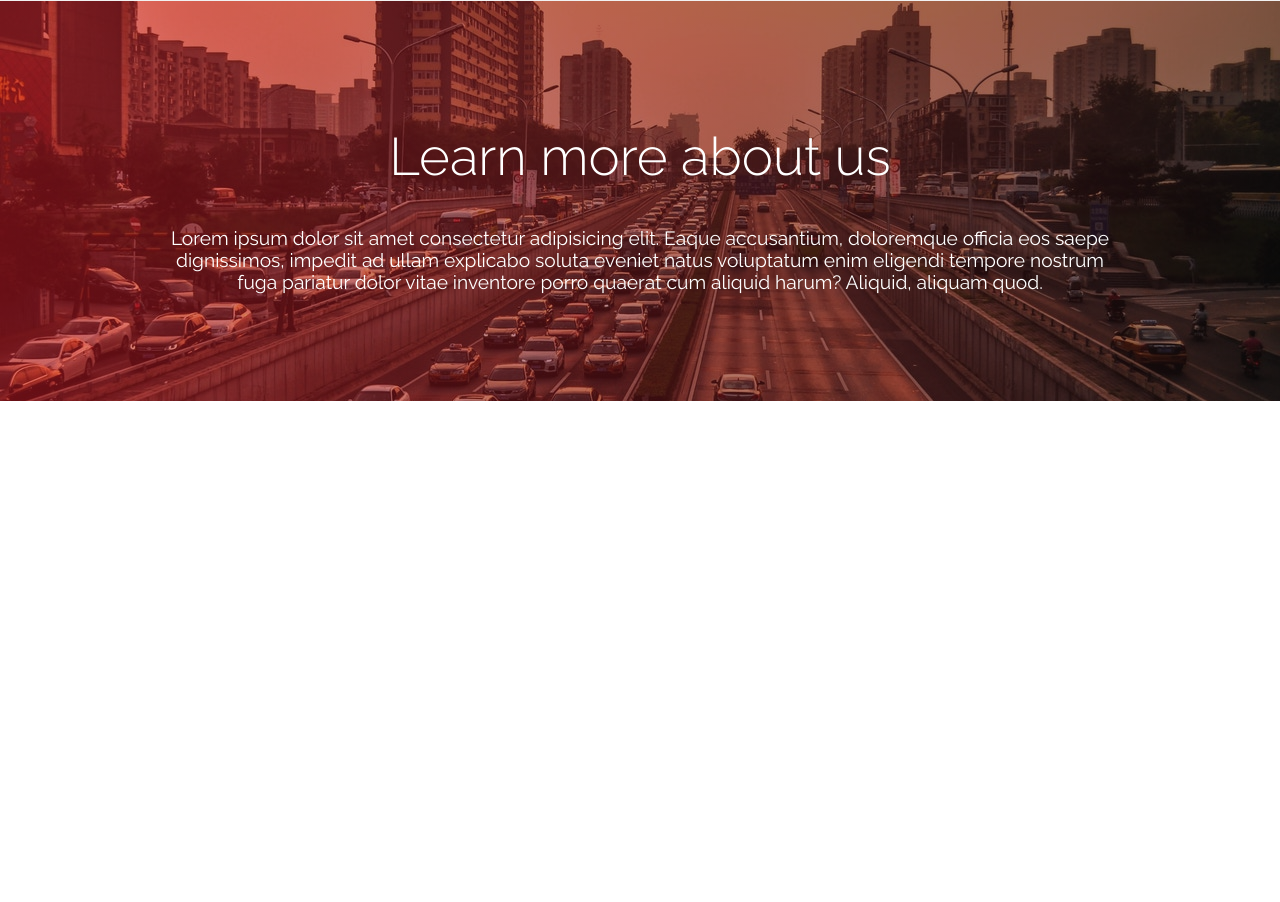
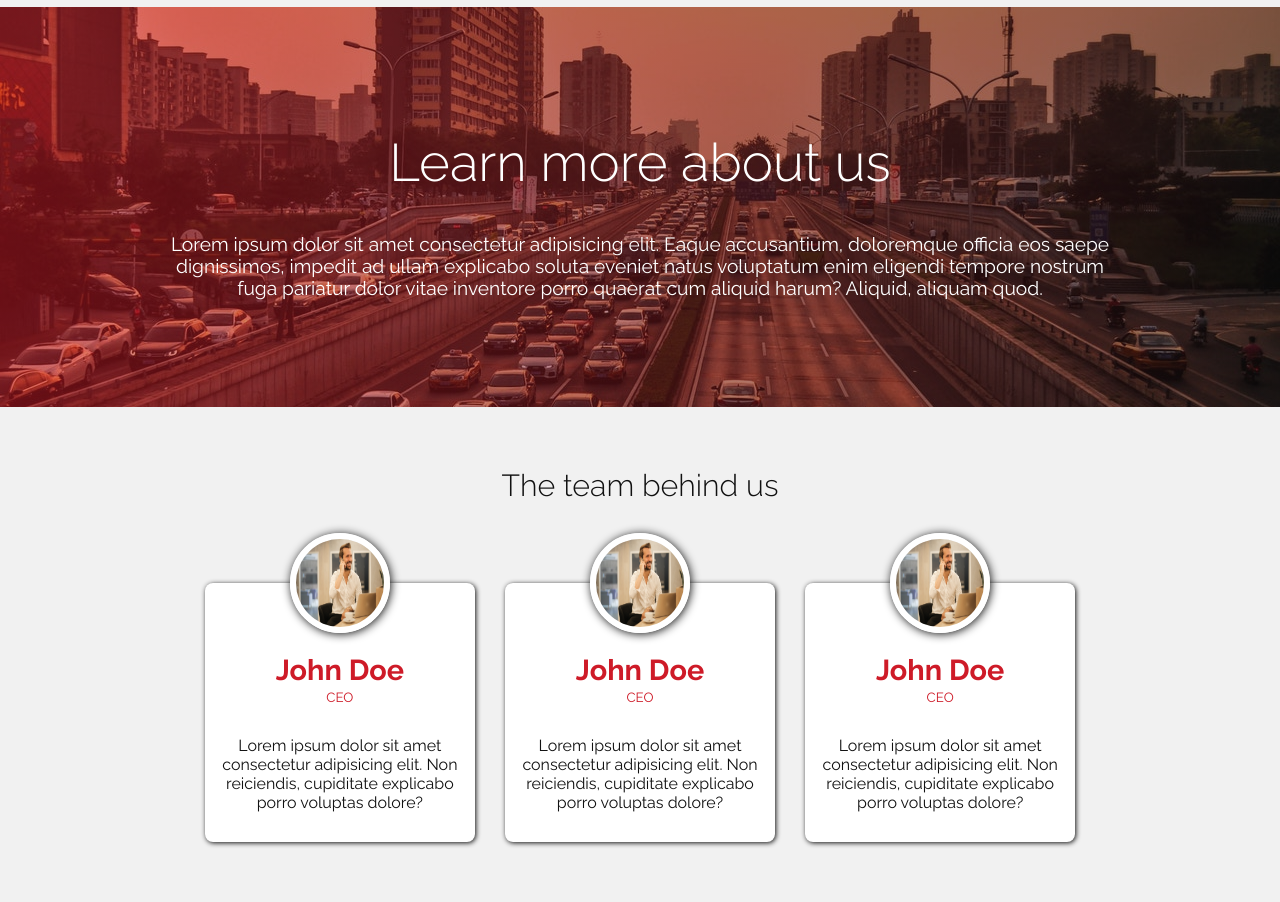
Before and after one commit to hunmarton/webfusion-theme, a plain HTML site: page index.html in a window 1280 px wide. Shown: the part 1559-2461 px from the top of the page. Before the commit the page ends 1960 px from the top, so only its background shows below. Drawn offline with Linux system fonts and the light colour scheme.

Commit message:
Team section

```diff
--- a/index.html
+++ b/index.html
@@ -25,6 +25,7 @@
     </header>
     <!--Tehnologies-->
     <section class="technologies">
+      <h2>Technologies we use</h2>
       <div class="container">
         <article>
           <i class="fab fa-html5"></i>
@@ -58,11 +59,36 @@
         </article>
       </div>
     </section>
+    <!--About us-->
     <section class="about">
       <div class="container">
         <h3>Learn more about us</h3>
         <p>Lorem ipsum dolor sit amet consectetur adipisicing elit. Eaque accusantium, doloremque officia eos saepe dignissimos, impedit ad ullam explicabo soluta eveniet natus voluptatum enim eligendi tempore nostrum fuga pariatur dolor vitae inventore porro quaerat cum aliquid harum? Aliquid, aliquam quod.</p>
       </div>
     </section>
+    <!--The team-->
+    <section class="team">
+      <h2>The team behind us</h2>
+      <div class="container">
+        <article>
+          <img src="img/man.jpg" alt="John Doe" />
+          <h3>John Doe</h3>
+          <small>CEO</small>
+          <p>Lorem ipsum dolor sit amet consectetur adipisicing elit. Non reiciendis, cupiditate explicabo porro voluptas dolore?</p>
+        </article>
+        <article>
+          <img src="img/man.jpg" alt="John Doe" />
+          <h3>John Doe</h3>
+          <small>CEO</small>
+          <p>Lorem ipsum dolor sit amet consectetur adipisicing elit. Non reiciendis, cupiditate explicabo porro voluptas dolore?</p>
+        </article>
+        <article>
+          <img src="img/man.jpg" alt="John Doe" />
+          <h3>John Doe</h3>
+          <small>CEO</small>
+          <p>Lorem ipsum dolor sit amet consectetur adipisicing elit. Non reiciendis, cupiditate explicabo porro voluptas dolore?</p>
+        </article>
+      </div>
+    </section>
   </body>
 </html>
--- /dev/null
+++ b/scss/mixins.scss
@@ -0,0 +1,7 @@
+@mixin headings() {
+  font-size: 1.9rem;
+  color: $secondary;
+  font-weight: 300;
+  text-align: center;
+  margin-bottom: 30px;
+}
--- a/scss/style.scss
+++ b/scss/style.scss
@@ -1,5 +1,6 @@
 @import url("https://fonts.googleapis.com/css2?family=Raleway:wght@300;400;600;700&display=swap");
 @import "./variables.scss";
+@import "./mixins.scss";
 
 /*************
 Basic styles
@@ -101,6 +102,9 @@ technologies
   background-color: $lightGray;
   padding-top: $sectionPadding;
   padding-bottom: $sectionPadding;
+  h2 {
+    @include headings();
+  }
   .container {
     display: flex;
     justify-content: space-between;
@@ -138,6 +142,9 @@ technologies
     }
   }
 }
+/**************
+about
+**************/
 .about {
   background: linear-gradient(to right, rgba($primary, 0.5), rgba($secondary, 0.5)), url(../img/traffic.jpg);
   background-position: center;
@@ -160,3 +167,57 @@ technologies
     margin-top: 40px;
   }
 }
+/**************
+team
+**************/
+.team {
+  background: $lightGray;
+  padding: $sectionPadding;
+  h2 {
+    @include headings();
+  }
+  .container {
+    display: flex;
+    justify-content: space-between;
+    article {
+      position: relative;
+      margin-top: 50px;
+      flex: 0 0 31%;
+      background: $white;
+      text-align: center;
+      box-shadow: 1px 1px 5px $secondary;
+      border-radius: 8px;
+      img {
+        width: 100px;
+        height: 100px;
+        border-radius: 50%;
+        position: absolute;
+        top: -50px;
+        left: 50%;
+        transform: translateX(-50%);
+        border: 6px solid $white;
+        box-shadow: 1px 1px 10px $secondary;
+      }
+      h3 {
+        margin-top: 70px;
+        color: $primary;
+        font-size: 1.8rem;
+      }
+      small {
+        color: $primary;
+      }
+      p {
+        margin: 30px 0;
+        color: $secondary;
+      }
+      &:hover {
+        box-shadow: 1px 1px 10px $secondary;
+        transition: $transition;
+        img {
+          box-shadow: 1px 1px 20px $secondary;
+          transition: $transition;
+        }
+      }
+    }
+  }
+}
--- a/scss/variables.scss
+++ b/scss/variables.scss
@@ -3,4 +3,4 @@ $secondary: rgb(17, 17, 17);
 $white: #fff;
 $lightGray: #f1f1f1;
 $transition: 0.3s ease all;
-$sectionPadding: 90px;
+$sectionPadding: 60px;
```
Also changed, not shown: css/mixins.css (added), css/style.css, img/man.jpg (added), 2 other files.
